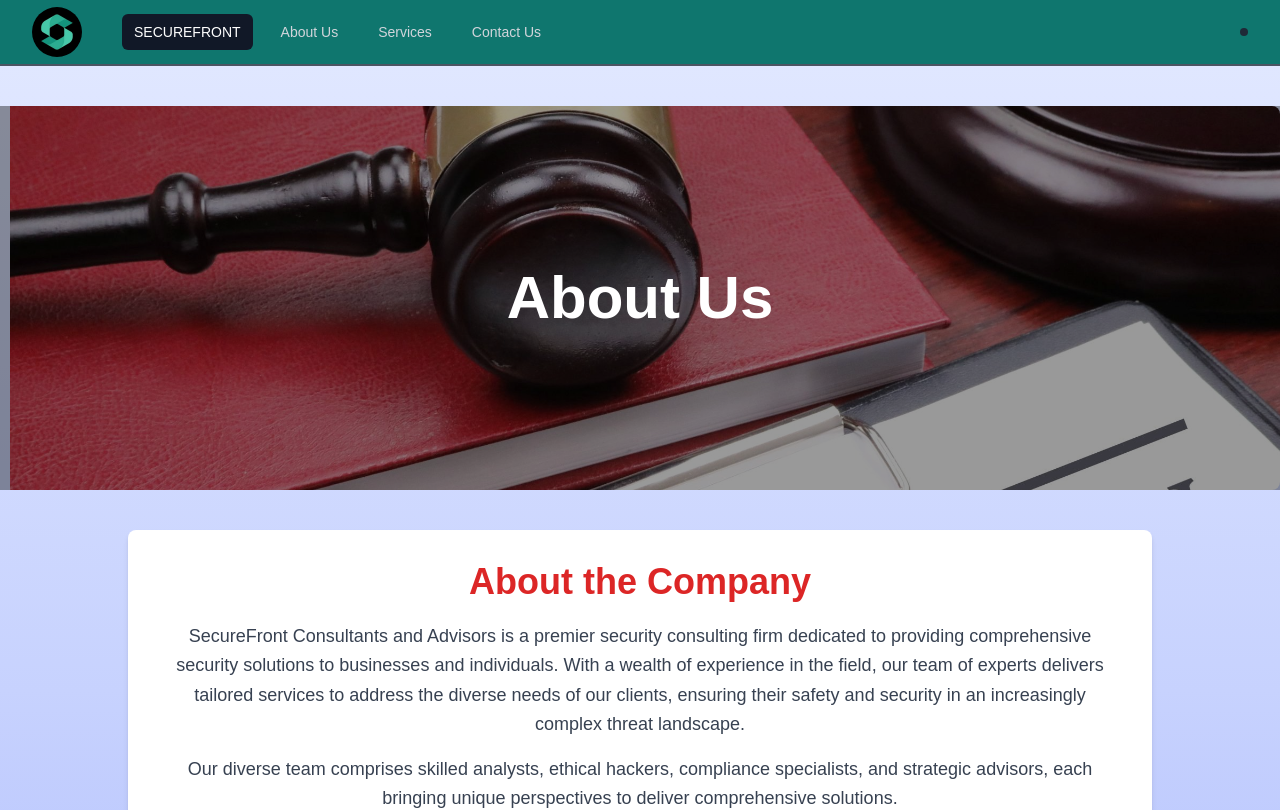
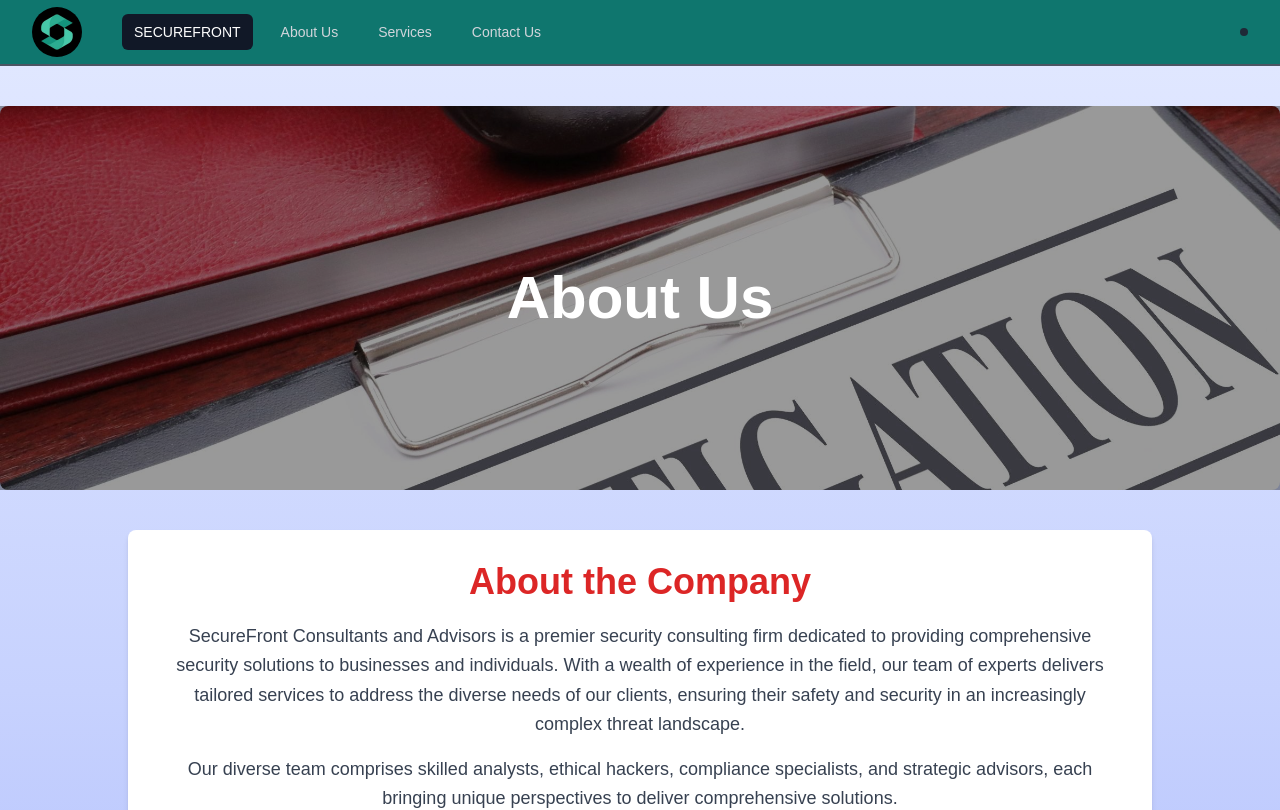
Before and after one commit to cyerd/securefront, a Next.js app: page /about in a window 1280 px wide. Shown: the top 810 px of the page. Built offline with nearby package versions, Linux system fonts and the light colour scheme.

Commit message:
first commit6

```diff
--- a/src/app/about/page.js
+++ b/src/app/about/page.js
@@ -16,7 +16,7 @@ function About() {
             alt="About Us"
             layout="fill"
             objectFit="cover"
-            objectPosition="10px 1%"
+
             className="rounded-lg"
           />
           <div className="absolute inset-0 bg-black bg-opacity-40 flex items-center justify-center">
```
